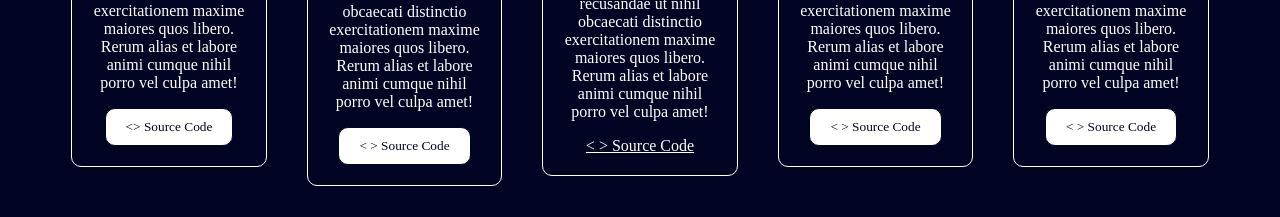
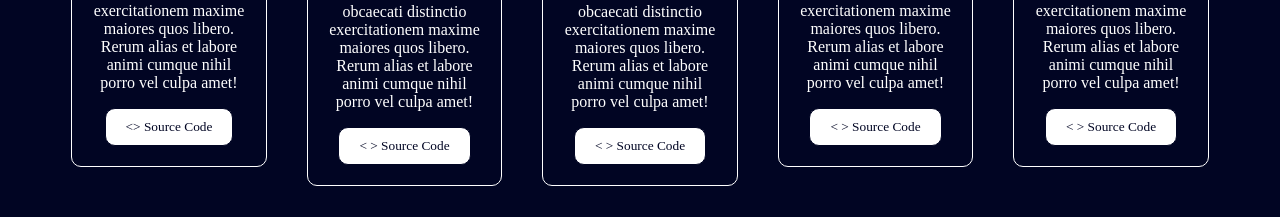
Before and after one commit to Mustafa-Hussain-source/Portfolio, a React (Vite) app in the folder Portfolio/: page / in a window 1280 px wide. Shown: the part 920-1137 px from the top of the page. Built offline with nearby package versions, Linux system fonts and the light colour scheme.

Commit message:
Update Page2.jsx

```diff
--- a/Portfolio/src/components/Page2/Page2.jsx
+++ b/Portfolio/src/components/Page2/Page2.jsx
@@ -22,7 +22,7 @@ const Page2 = forwardRef((props, ref) => {
             <div className="card" id="card3">
                 <h1>Data-Science</h1>
                 <p>Lorem ipsum dolor sit amet consectetur adipisicing elit. Minima recusandae ut nihil obcaecati distinctio exercitationem maxime maiores quos libero. Rerum alias et labore animi cumque nihil porro vel culpa amet!</p>
-                <a href="https://github.com/Mustafa-Hussain-source/DataScience_Project">&lt; &gt; Source Code</a>
+                <a href="https://github.com/Mustafa-Hussain-source/DataScience_Project"><button>&lt; &gt; Source Code</button></a>
             </div>
             <div className="card" id="card4">
                 <h1>Project 4</h1>
```
